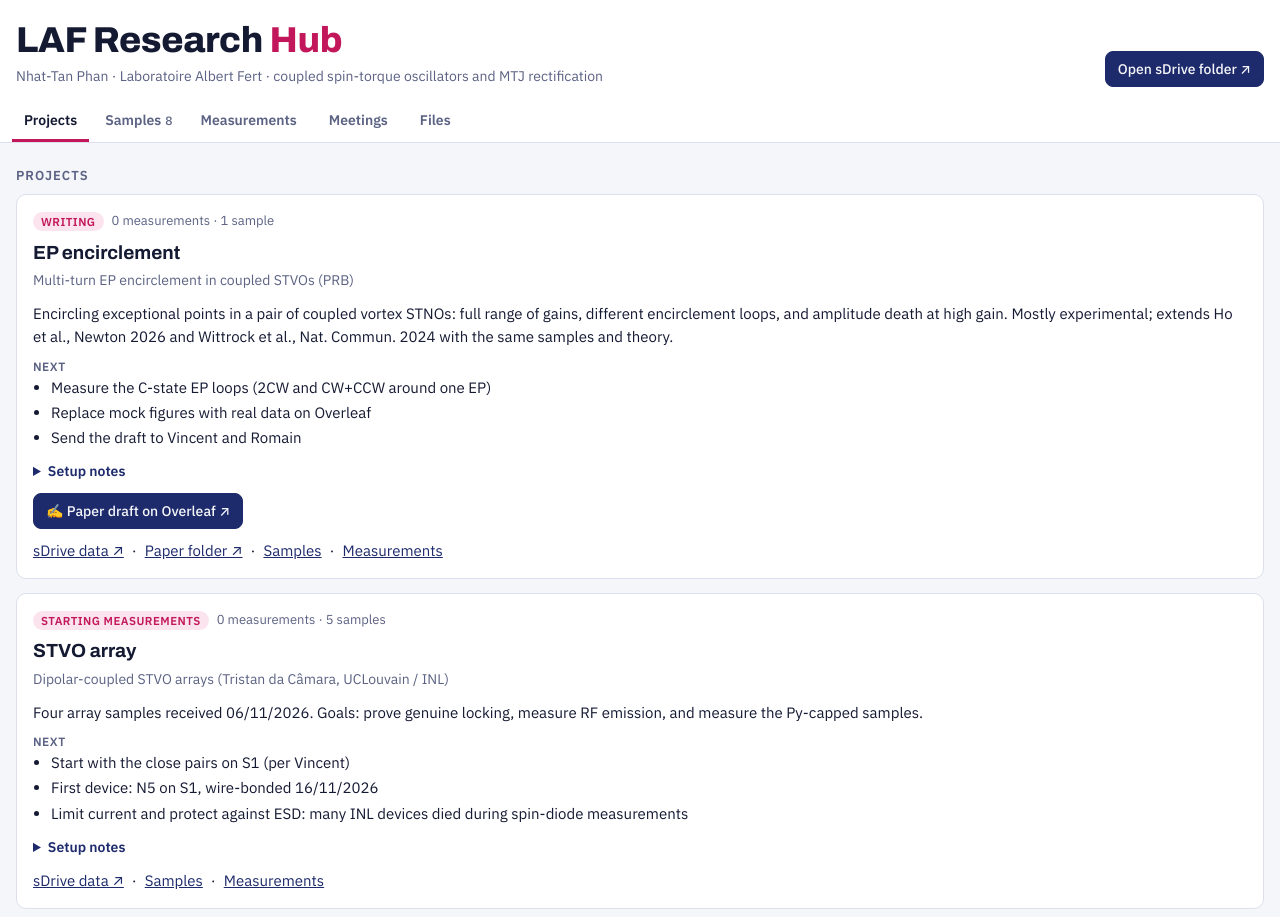
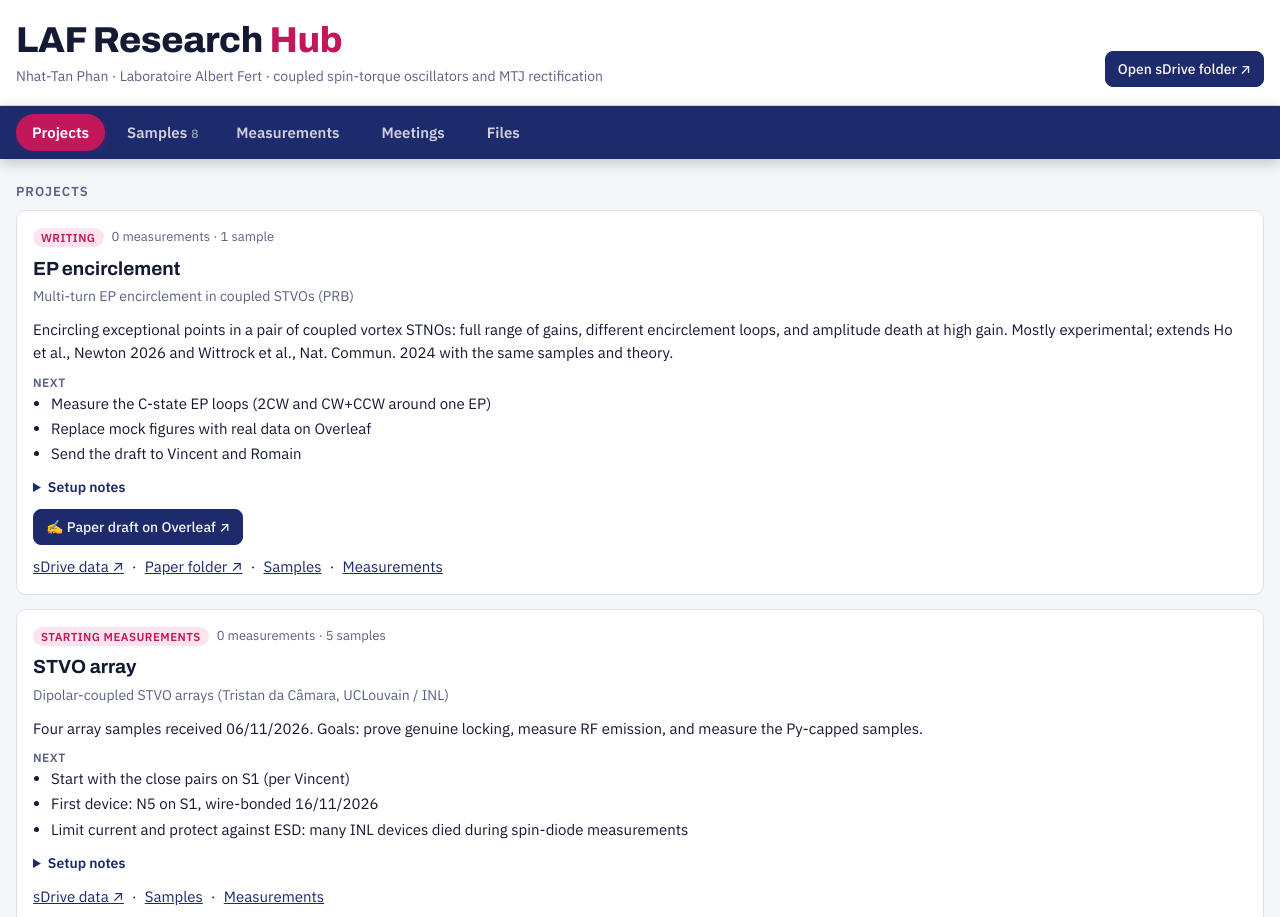
Before and after one commit to nhattanphan/laf-research-hub, a plain HTML site: page index.html in a window 1280 px wide. Shown: the top 917 px of the page. Drawn offline with Linux system fonts and the light colour scheme.

Commit message:
Sticky navy tab bar with pill tabs
Co-Authored-By: Claude Opus 5.5 <noreply@anthropic.com>
Claude-Session: https://claude.ai/code/session_01EBqDXoJQkVeC353maRxAwH

```diff
--- a/index.html
+++ b/index.html
@@ -19,7 +19,7 @@ body{background:var(--bg);color:var(--ink);font:15px/1.55 var(--body);margin:0}
 a{color:var(--navy)}
 .wrap{max-width:1680px;margin:0 auto;padding-left:max(16px,env(safe-area-inset-left,0px));padding-right:max(16px,env(safe-area-inset-right,0px))}
 header{background:var(--surface);border-bottom:1px solid var(--line)}
-header .wrap{padding-block:22px 0;display:grid;gap:14px}
+header .wrap{padding-block:22px 18px;display:grid;gap:14px}
 .top{display:flex;flex-wrap:wrap;align-items:flex-end;justify-content:space-between;gap:12px}
 h1{font:800 clamp(26px,5vw,36px)/1.05 var(--display);letter-spacing:-.01em;margin:0;color:var(--ink);text-wrap:balance}
 h1 span{color:var(--accent)}
@@ -28,10 +28,15 @@ h1 span{color:var(--accent)}
 .btn:hover{border-color:var(--navy)}
 .btn.primary{background:var(--navy);border-color:var(--navy);color:var(--bg)}
 .btn:focus-visible,.tab:focus-visible,.chip:focus-visible,input:focus-visible,textarea:focus-visible,select:focus-visible{outline:2px solid var(--accent);outline-offset:2px}
-nav.tabs{display:flex;gap:4px;overflow-x:auto;scrollbar-width:none;margin:0 -4px}
+.tabbar{position:sticky;top:0;z-index:20;background:#1d2a6b;box-shadow:0 4px 14px rgba(15,18,36,.22)}
+.tabbar .wrap{padding-block:8px}
+nav.tabs{display:flex;gap:6px;overflow-x:auto;scrollbar-width:none}
 nav.tabs::-webkit-scrollbar{display:none}
-.tab{flex:none;border:0;background:none;color:var(--muted);font:600 14px var(--body);padding:10px 12px;border-bottom:3px solid transparent;cursor:pointer;text-decoration:none}
-.tab[aria-current="page"]{color:var(--ink);border-bottom-color:var(--accent)}
+.tab{flex:none;border:0;background:none;color:rgba(255,255,255,.78);font:600 15px var(--body);padding:9px 16px;border-radius:999px;cursor:pointer;text-decoration:none;transition:background .15s,color .15s}
+.tab:hover{background:rgba(255,255,255,.12);color:#fff}
+.tab[aria-current="page"]{background:var(--accent);color:#fff;box-shadow:0 2px 8px rgba(194,24,91,.35)}
+.tabbar .tab .n{color:inherit;opacity:.75}
+@media (max-width:560px){nav.tabs{gap:0;margin:0 -10px}.tab{font-size:13px;padding:8px 9px}.tabbar .tab .n{display:none}}
 .tab .n{font:500 12px var(--mono);color:var(--muted);margin-left:4px}
 main .wrap{padding-block:24px 48px;display:grid;gap:28px}
 h2{font:700 13px var(--body);letter-spacing:.08em;text-transform:uppercase;color:var(--muted);margin:0 0 10px}
@@ -95,15 +100,17 @@ form.add label{display:grid;gap:4px;font:600 12px var(--body);color:var(--muted)
       </div>
       <a class="btn primary" id="driveRoot" href="#" target="_blank" rel="noopener">Open sDrive folder ↗</a>
     </div>
-    <nav class="tabs" aria-label="Sections">
+  </div>
+</header>
+<div class="tabbar"><div class="wrap">
+  <nav class="tabs" aria-label="Sections">
       <a class="tab" href="#overview" data-v="overview">Projects</a>
       <a class="tab" href="#samples" data-v="samples">Samples<span class="n" id="nS"></span></a>
       <a class="tab" href="#measurements" data-v="measurements">Measurements<span class="n" id="nR"></span></a>
       <a class="tab" href="#meetings" data-v="meetings">Meetings<span class="n" id="nM"></span></a>
       <a class="tab" href="#files" data-v="files">Files</a>
     </nav>
-  </div>
-</header>
+</div></div>
 
 <main><div class="wrap" id="view"><div class="empty">Loading the hub…</div></div></main>
 
```
